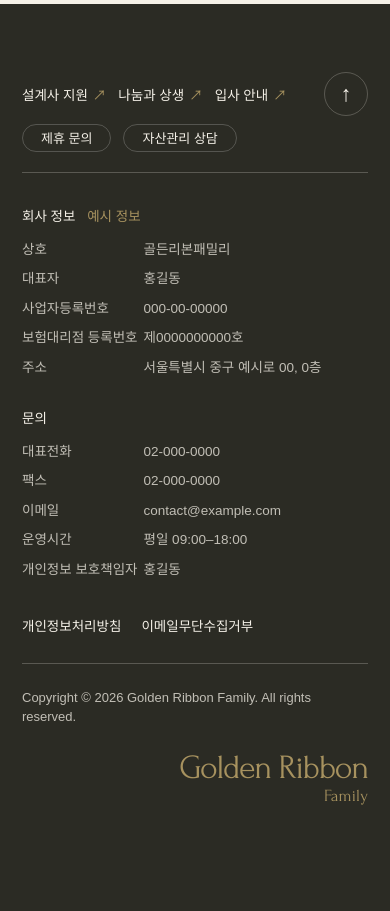
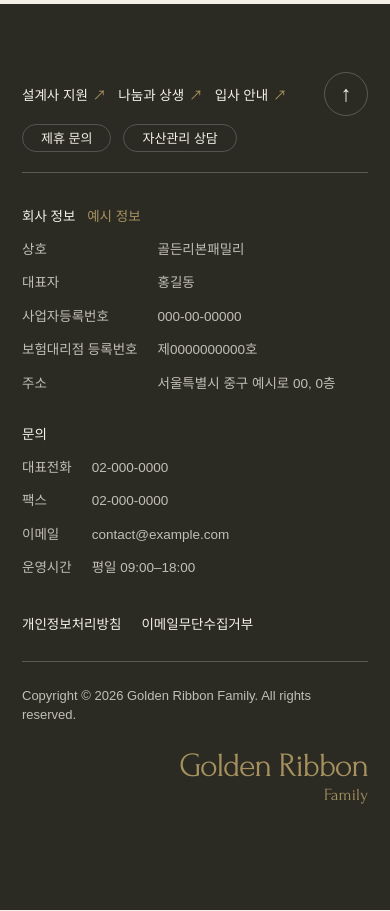
Before and after one commit to seoyoenkk68/grf, a PHP site: page /test-5/privacy.html in a window 390 px wide. Shown: the part 5419-6330 px from the top of the page. Run offline with PHP 8.4, Linux system fonts and the light colour scheme; some web fonts are replaced.

Commit message:
Space mobile footer details and remove footer privacy contact

```diff
--- a/test-5/about.html
+++ b/test-5/about.html
@@ -328,10 +328,6 @@
                 <dt>운영시간</dt>
                 <dd>평일 09:00–18:00</dd>
               </div>
-              <div>
-                <dt>개인정보 보호책임자</dt>
-                <dd>홍길동</dd>
-              </div>
             </dl>
           </div>
         </div>
--- a/test-5/application.html
+++ b/test-5/application.html
@@ -194,7 +194,6 @@
               <div><dt>팩스</dt><dd>02-000-0000</dd></div>
               <div><dt>이메일</dt><dd>contact@example.com</dd></div>
               <div><dt>운영시간</dt><dd>평일 09:00–18:00</dd></div>
-              <div><dt>개인정보 보호책임자</dt><dd>홍길동</dd></div>
             </dl>
           </div>
         </div>
--- a/test-5/careers.html
+++ b/test-5/careers.html
@@ -237,7 +237,6 @@
               <div><dt>팩스</dt><dd>02-000-0000</dd></div>
               <div><dt>이메일</dt><dd>contact@example.com</dd></div>
               <div><dt>운영시간</dt><dd>평일 09:00–18:00</dd></div>
-              <div><dt>개인정보 보호책임자</dt><dd>홍길동</dd></div>
             </dl>
           </div>
         </div>
--- a/test-5/common.css
+++ b/test-5/common.css
@@ -615,12 +615,13 @@
   .grf-page .site-footer-details dl {
     display: grid;
     grid-template-columns: max-content minmax(0, 1fr);
-    gap: 8px 12px;
+    gap: 12px 20px;
   }
   .grf-page .site-footer-details dl > div {
     display: grid;
     grid-column: 1 / -1;
     grid-template-columns: subgrid;
+    column-gap: 20px;
   }
   .grf-page .site-footer-details dd {
     overflow-wrap: anywhere;
--- a/test-5/consultation.html
+++ b/test-5/consultation.html
@@ -181,7 +181,6 @@
               <div><dt>팩스</dt><dd>02-000-0000</dd></div>
               <div><dt>이메일</dt><dd>contact@example.com</dd></div>
               <div><dt>운영시간</dt><dd>평일 09:00–18:00</dd></div>
-              <div><dt>개인정보 보호책임자</dt><dd>홍길동</dd></div>
             </dl>
           </div>
         </div>
--- a/test-5/index.html
+++ b/test-5/index.html
@@ -953,7 +953,6 @@
               <div><dt>팩스</dt><dd>02-000-0000</dd></div>
               <div><dt>이메일</dt><dd>contact@example.com</dd></div>
               <div><dt>운영시간</dt><dd>평일 09:00–18:00</dd></div>
-              <div><dt>개인정보 보호책임자</dt><dd>홍길동</dd></div>
             </dl>
           </div>
         </div>
--- a/test-5/ocean.html
+++ b/test-5/ocean.html
@@ -178,10 +178,6 @@
                 <dt>운영시간</dt>
                 <dd>평일 09:00–18:00</dd>
               </div>
-              <div>
-                <dt>개인정보 보호책임자</dt>
-                <dd>홍길동</dd>
-              </div>
             </dl>
           </div>
         </div>
--- a/test-5/partnership.html
+++ b/test-5/partnership.html
@@ -194,7 +194,6 @@
               <div><dt>팩스</dt><dd>02-000-0000</dd></div>
               <div><dt>이메일</dt><dd>contact@example.com</dd></div>
               <div><dt>운영시간</dt><dd>평일 09:00–18:00</dd></div>
-              <div><dt>개인정보 보호책임자</dt><dd>홍길동</dd></div>
             </dl>
           </div>
         </div>
--- a/test-5/privacy.html
+++ b/test-5/privacy.html
@@ -253,7 +253,6 @@
               <div><dt>팩스</dt><dd>02-000-0000</dd></div>
               <div><dt>이메일</dt><dd>contact@example.com</dd></div>
               <div><dt>운영시간</dt><dd>평일 09:00–18:00</dd></div>
-              <div><dt>개인정보 보호책임자</dt><dd>홍길동</dd></div>
             </dl>
           </div>
         </div>
--- a/test-5/sharing.html
+++ b/test-5/sharing.html
@@ -196,7 +196,6 @@
               <div><dt>팩스</dt><dd>02-000-0000</dd></div>
               <div><dt>이메일</dt><dd>contact@example.com</dd></div>
               <div><dt>운영시간</dt><dd>평일 09:00–18:00</dd></div>
-              <div><dt>개인정보 보호책임자</dt><dd>홍길동</dd></div>
             </dl>
           </div>
         </div>
--- a/test-5/support.html
+++ b/test-5/support.html
@@ -323,10 +323,6 @@
                 <dt>운영시간</dt>
                 <dd>평일 09:00–18:00</dd>
               </div>
-              <div>
-                <dt>개인정보 보호책임자</dt>
-                <dd>홍길동</dd>
-              </div>
             </dl>
           </div>
         </div>
```
